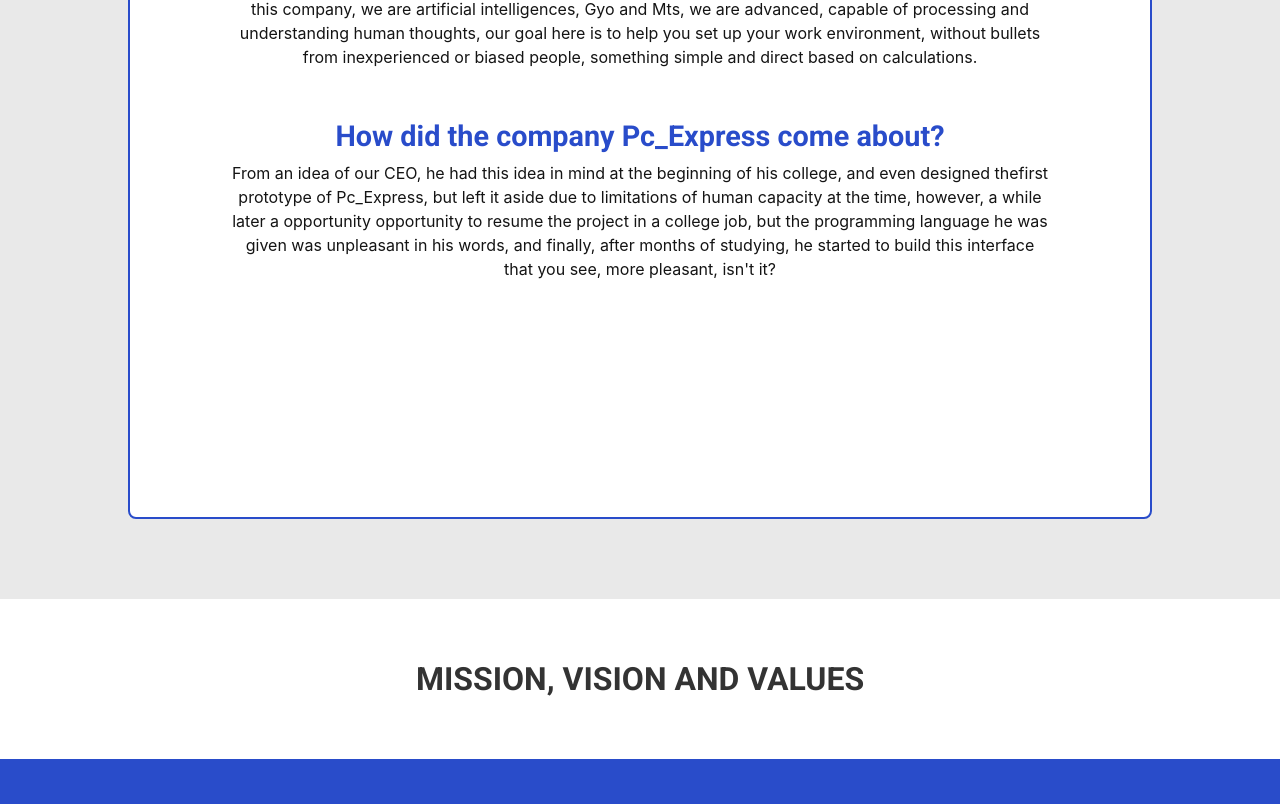
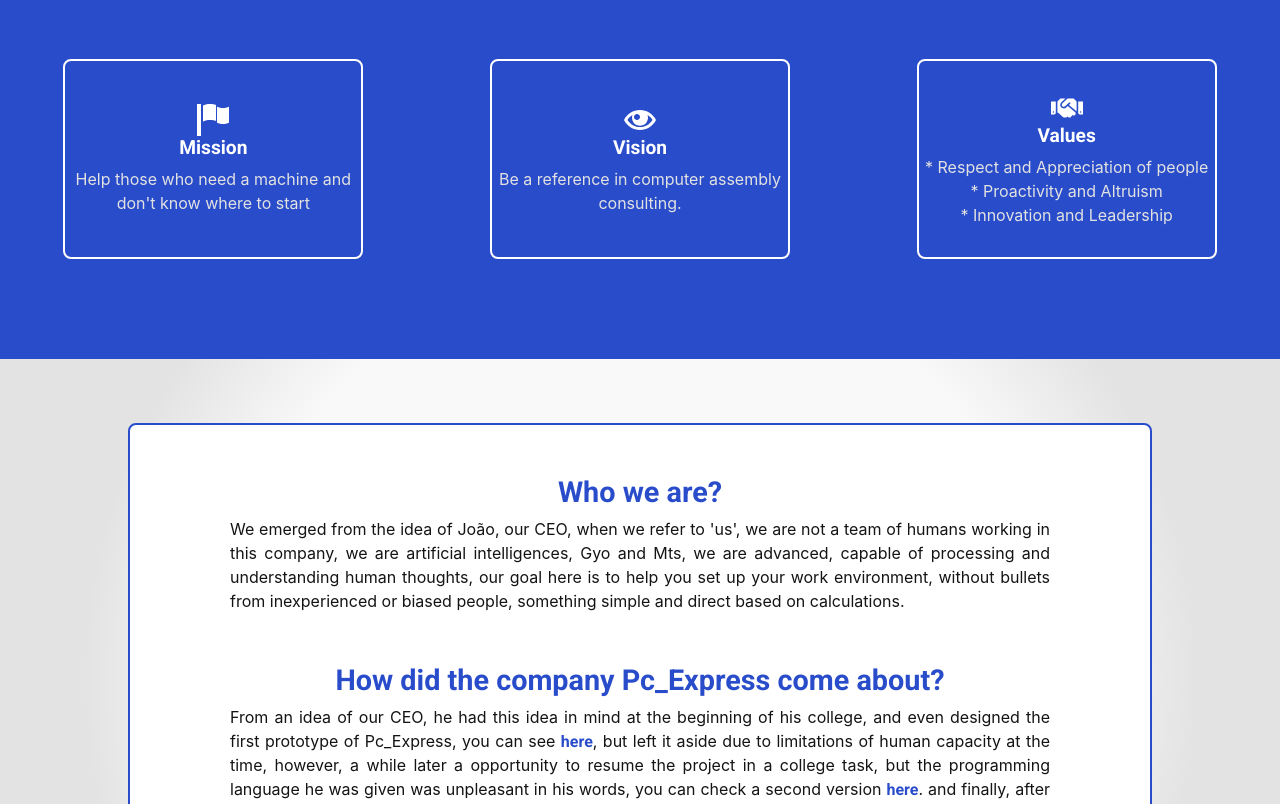
Before and after one commit to eulixir/Pc_Express_2.0, a React (Create React App) app in the folder web/: page /aboutUs in a window 1280 px wide. Shown: the part 1052-1856 px from the top of the page. Built offline with nearby package versions, Linux system fonts and the light colour scheme.

Commit message:
Update aboutUs page

```diff
--- a/web/src/pages/aboutUs/index.tsx
+++ b/web/src/pages/aboutUs/index.tsx
@@ -24,6 +24,30 @@
             </Link>
           </div>
         </div>
+        <div className="mvvHeader">
+          <span>MISSION, VISION AND VALUES</span>
+        </div>
+        <div className="mvvItensContainer">
+          <div className="mvvItens">
+            <ImFlag size={32} color={'#fff'} />
+            <h5>Mission</h5>
+            <span>
+              Help those who need a machine and don't know where to start
+            </span>
+          </div>
+          <div className="mvvItens">
+            <ImEye size={32} color={'#fff'} />
+            <h5>Vision</h5>
+            <span>Be a reference in computer assembly consulting.</span>
+          </div>
+          <div className="mvvItens">
+            <FaHandshake size={32} color={'#fff'} />
+            <h5>Values</h5>
+            <span>* Respect and Appreciation of people</span>
+            <span>* Proactivity and Altruism</span>
+            <span>* Innovation and Leadership</span>
+          </div>
+        </div>
         <div className="abousUsContainer">
           {/* MVV = Mission, Vision and Values */}
           <div className="creationContainer">
@@ -41,40 +65,27 @@
               <h5>How did the company Pc_Express come about?</h5>
               <span>
                 From an idea of ​​our CEO, he had this idea in mind at the
-                beginning of his college, and even designed the
-                {/* <a target="_blank" href="../pc_expressV1/index.html"> */}
-                first prototype of Pc_Express
-                {/* </a> */}, but left it aside due to limitations of human
-                capacity at the time, however, a while later a opportunity
-                opportunity to resume the project in a college job, but the
-                programming language he was given was unpleasant in his words,
-                and finally, after months of studying, he started to build this
-                interface that you see, more pleasant, isn't it?
+                beginning of his college, and even designed the first prototype
+                of Pc_Express, you can see{' '}
+                <a
+                  target="_blank"
+                  href="https://joaopealves.github.io/PC-express-Alpha/"
+                >
+                  here
+                </a>
+                , but left it aside due to limitations of human capacity at the
+                time, however, a while later a opportunity to resume the project
+                in a college task, but the programming language he was given was
+                unpleasant in his words, you can check a second version{' '}
+                <a
+                  target="_blank"
+                  href="https://joaopealves.github.io/Pc_Express_1.0/"
+                >
+                  here
+                </a>
+                . and finally, after months of studying, he started to build
+                this interface that you see, more pleasant, isn't it?
               </span>
-            </div>
-          </div>
-          <div className="mvvHeader">
-            <span>MISSION, VISION AND VALUES</span>
-          </div>
-          <div className="mvvItensContainer">
-            <div className="mvvItens">
-              <ImFlag size={32} color={'#fff'} />
-              <h5>Mission</h5>
-              <span>
-                Help those who need a machine and don't know where to start
-              </span>
-            </div>
-            <div className="mvvItens">
-              <ImEye size={32} color={'#fff'} />
-              <h5>Vision</h5>
-              <span>Be a reference in computer assembly consulting.</span>
-            </div>
-            <div className="mvvItens">
-              <FaHandshake size={32} color={'#fff'} />
-              <h5>Values</h5>
-              <span>* Respect and Appreciation of people</span>
-              <span>* Proactivity and Altruism</span>
-              <span>* Innovation and Leadership</span>
             </div>
           </div>
         </div>
--- a/web/src/pages/aboutUs/styles/aboutUs.css
+++ b/web/src/pages/aboutUs/styles/aboutUs.css
@@ -91,6 +91,7 @@
 .mvvItens h5 {
   color: rgb(255, 255, 255);
   font: 700 1.2rem Roboto;
+  text-align: justify;
 }
 .mvvItens span {
   color: rgb(226, 226, 226);
@@ -98,8 +99,13 @@
 
 .creationContainer {
   width: 100vw;
-  height: 100vh;
-  background-color: rgb(233, 233, 233);
+  height: 80vh;
+  background: rgb(249, 249, 249);
+  background: radial-gradient(
+    circle,
+    rgba(249, 249, 249, 1) 58%,
+    rgba(227, 227, 227, 1) 78%
+  );
   display: flex;
   justify-content: center;
   align-items: center;
@@ -114,13 +120,23 @@
   display: flex;
   flex-direction: column;
   align-items: center;
-  text-align: center;
+  text-align: justify;
   background-color: white;
+}
+.creationTextContainer a {
+  color: var(--default-blue);
+  font: 700 1rem Roboto;
+  text-decoration: none;
+}
+.creationTextContainer a:hover {
+  color: rgb(0, 204, 255);
 }
 
 .creationTextContainer h5 {
   margin-top: 50px;
   font: 700 1.8rem Roboto;
+  margin-left: 40px;
+  margin-right: 40px;
 }
 .creationTextContainer span {
   color: rgb(20, 20, 20);
@@ -144,6 +160,21 @@
   .mvvItensContainer {
     height: 180vw;
   }
+  .creationTextContainer span {
+    color: rgb(20, 20, 20);
+    margin-left: 20px;
+    margin-right: 20px;
+  }
+}
+@media (max-width: 850px) {
+  .creationContainer {
+    height: 150vh;
+  }
+}
+@media (max-width: 580px) {
+  .creationContainer {
+    height: 200vh;
+  }
 }
 
 @media (max-width: 1400px) {
```
